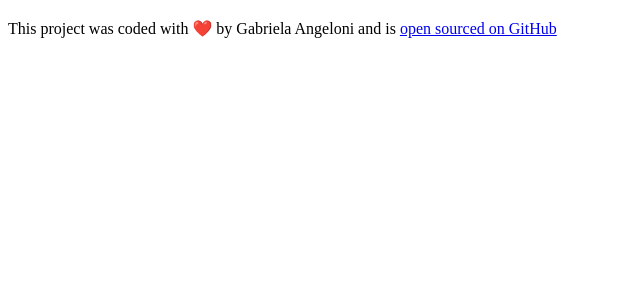
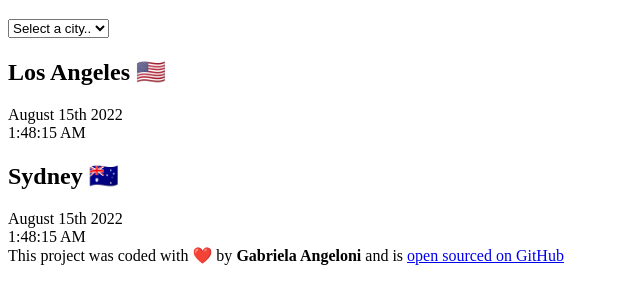
Before and after one commit to babiangeloni/World-Clock-Project, a plain HTML site: page index.html in a window 1280 px wide. Shown: the part 61-364 px from the top of the page, without its empty margins (0-640 px from the left). Drawn offline with Linux system fonts and the light colour scheme.

Commit message:
html part

```diff
--- a/index.html
+++ b/index.html
@@ -4,17 +4,41 @@
     <meta charset="UTF-8" />
     <meta http-equiv="X-UA-Compatible" content="IE=edge" />
     <meta name="viewport" content="width=device-width, initial-scale=1.0" />
-    <link rel="stylesheet" href="src/style.css" />
-    <title>World Clock</title>
+    <link rel="stylesheet" href="css/style.css" />
+    <title>World Clock - Matt Delac</title>
   </head>
   <body>
-    <h1>World Clock</h1>
+    <div class="container">
+      <h1>World Clock</h1>
+
+      <select>
+        <option value="">Select a city..</option>
+        <option value="">London</option>
+        <option value="">New York</option>
+        <option value="">Auckland</option>
+      </select>
+
+      <div class="city">
+        <h2>Los Angeles 🇺🇸</h2>
+        <div class="date">August 15th 2022</div>
+        <div class="time">1:48:15 AM</div>
+      </div>
+      <div class="city">
+        <h2>Sydney 🇦🇺</h2>
+        <div class="date">August 15th 2022</div>
+        <div class="time">1:48:15 AM</div>
+      </div>
+    </div>
     <footer>
-      This project was coded with ❤️ by Gabriela Angeloni and is
-      <a href="https://github.com/babiangeloni" target="_blank">
+      This project was coded with ❤️ by <strong>Gabriela Angeloni</strong> and
+      is
+      <a
+        href="https://github.com/babiangeloni/World-Clock-Project"
+        target="_blank"
+      >
         open sourced on GitHub</a
       >
     </footer>
-    <script src="src/index.js"></script>
+    <script src="javascript/index.js"></script>
   </body>
 </html>
```
